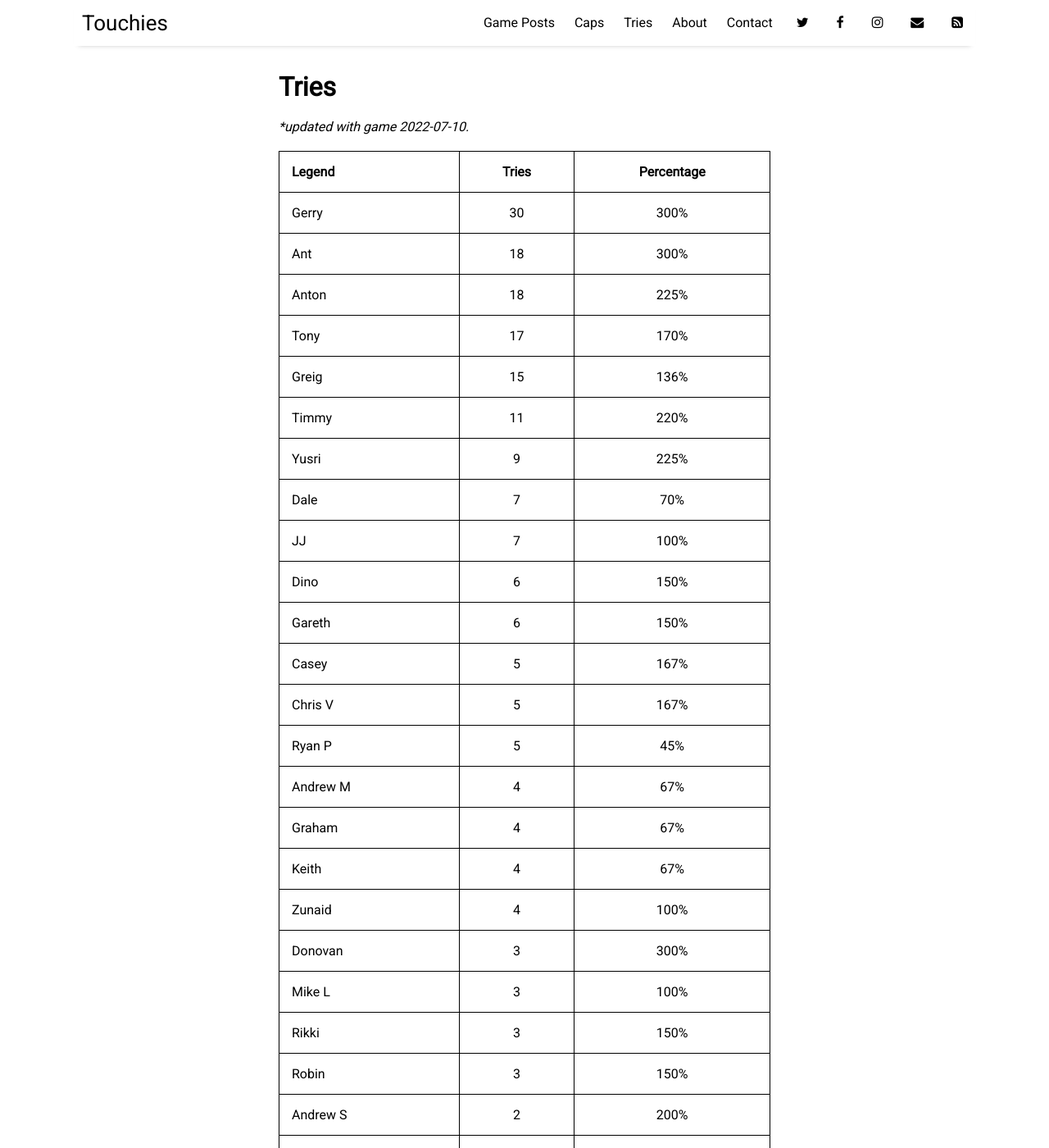
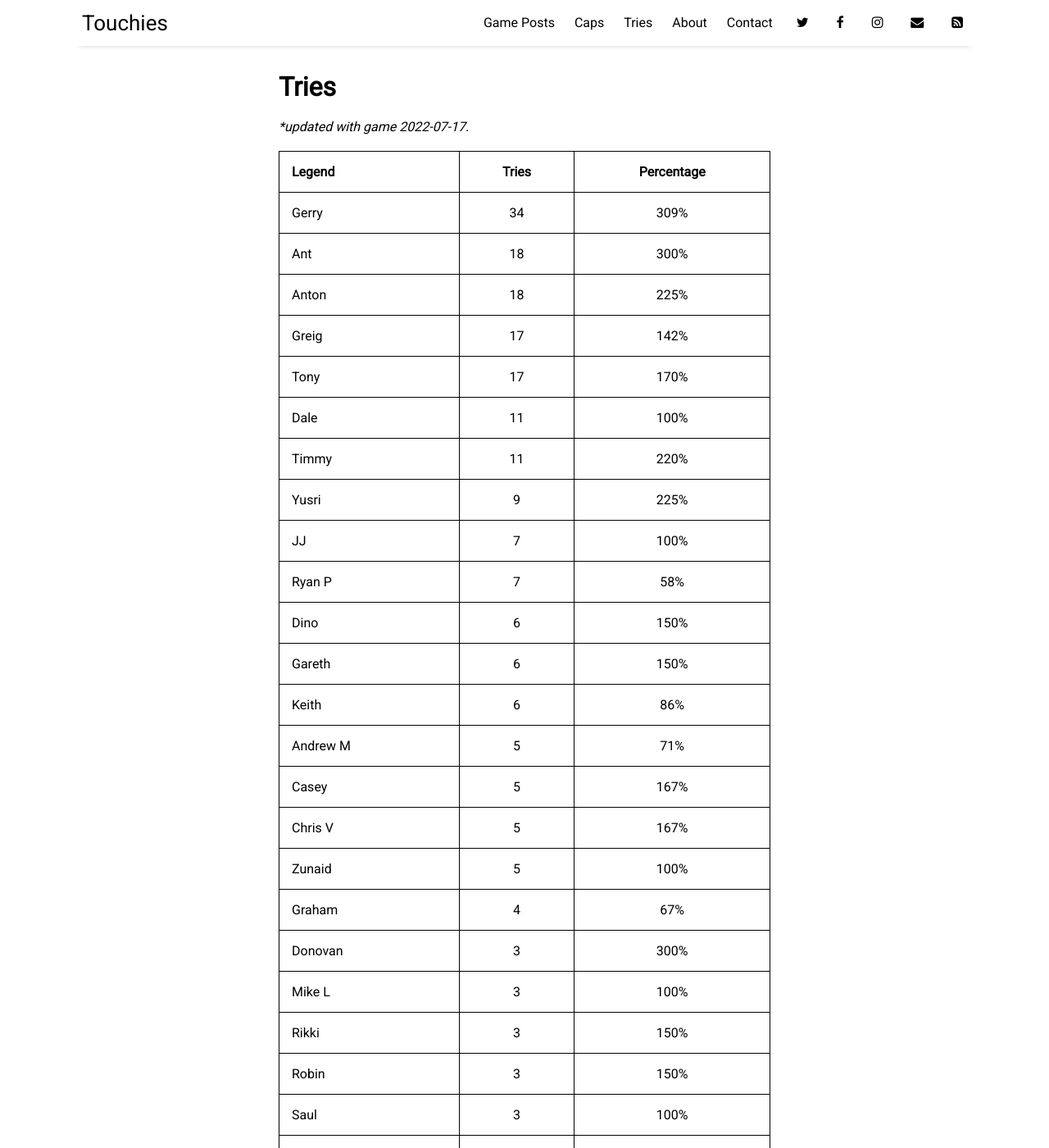
Before and after one commit to sundayrugby/sundayrugby.github.io, a Jekyll site: the page built from pages/tries.md, in a window 1280 px wide and 1400 px high. Shown: the whole window at 82% size. Built offline with Jekyll 4.4.1, drawn with Linux system fonts in a browser that asks for light colours; nearby versions of some CDN libraries.

Commit message:
Update tries.md

```diff
--- a/pages/tries.md
+++ b/pages/tries.md
@@ -4,44 +4,42 @@ title: Tries
 permalink: /tries
 ---
 
-**updated with game 2022-07-10.*
+**updated with game 2022-07-17.*
 
-<div class="datatable-begin"></div>
 
 Legend               | Tries               | Percentage
 --------------------- | :------------------: | :------------------:
-Gerry|30|300%
+Gerry|34|309%
 Ant|18|300%
 Anton|18|225%
+Greig|17|142%
 Tony|17|170%
-Greig|15|136%
+Dale|11|100%
 Timmy|11|220%
 Yusri|9|225%
-Dale|7|70%
 JJ|7|100%
+Ryan P|7|58%
 Dino|6|150%
 Gareth|6|150%
+Keith|6|86%
+Andrew M|5|71%
 Casey|5|167%
 Chris V|5|167%
-Ryan P|5|45%
-Andrew M|4|67%
+Zunaid|5|100%
 Graham|4|67%
-Keith|4|67%
-Zunaid|4|100%
 Donovan|3|300%
 Mike L|3|100%
 Rikki|3|150%
 Robin|3|150%
+Saul|3|100%
 Andrew S|2|200%
 Chad|2|200%
 Chris W|2|50%
 Ferdi|2|67%
 Nic B|2|200%
 Rich|2|100%
-Saul|2|100%
 Terry|2|33%
 Brenden|1|50%
 Dylan|1|100%
+Ryan L|1|13%
 Wazza|1|100%
-
-<div class="datatable-end"></div>
```
